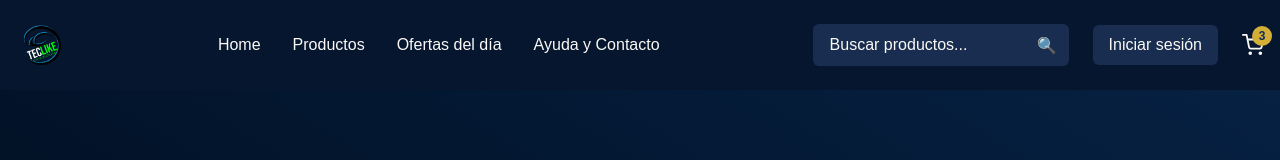
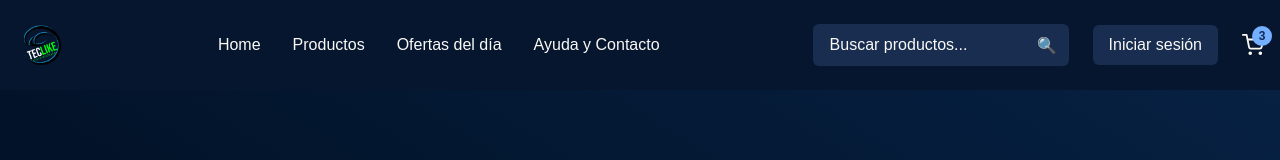
Before and after one commit to MisaelBohorquez27/Teclike-Store-3D, a Next.js app in the folder apps/frontend/: page / in a window 1280 px wide. Shown: the top 160 px of the page. Built offline with nearby package versions, Linux system fonts and the light colour scheme.

Commit message:
cha(ProductCard was moved to the Products File)

```diff
--- a/apps/frontend/src/app/Products/ProductGrid.tsx
+++ b/apps/frontend/src/app/Products/ProductGrid.tsx
@@ -1,4 +1,4 @@
-import { ProductCard } from '@/components/ProductCard';
+import { ProductCard } from '@/app/Products/ProductCard';
 
 const PRODUCTS = [
   {
--- a/apps/frontend/src/components/CartIcon.tsx
+++ b/apps/frontend/src/components/CartIcon.tsx
@@ -9,7 +9,7 @@ export default function CartIcon() {
         className="hover:opacity-80 transition-opacity"
       />
       {/* Indicador de items en carrito */}
-      <span className="absolute -top-2 -right-2 bg-[#D4AF37] text-[#0F2C59] text-xs font-bold w-5 h-5 flex items-center justify-center rounded-full">
+      <span className="absolute -top-2 -right-2 bg-[#75afff] text-[#0F2C59] text-xs font-bold w-5 h-5 flex items-center justify-center rounded-full">
         3
       </span>
     </Link>
--- a/apps/frontend/src/components/OfferCard.tsx
+++ b/apps/frontend/src/components/OfferCard.tsx
@@ -1,5 +1,3 @@
-import { FiShoppingCart } from "react-icons/fi";
-import Button from "./Button";
 import { Rating } from "./Rating";
 import CartIcon from "./CartIcon";
 
```
Also changed, not shown: apps/frontend/src/app/Products/ProductCard.tsx (renamed from apps/frontend/src/components/ProductCard.tsx), apps/frontend/src/components/BestSellers.tsx (line endings or trailing spaces).
